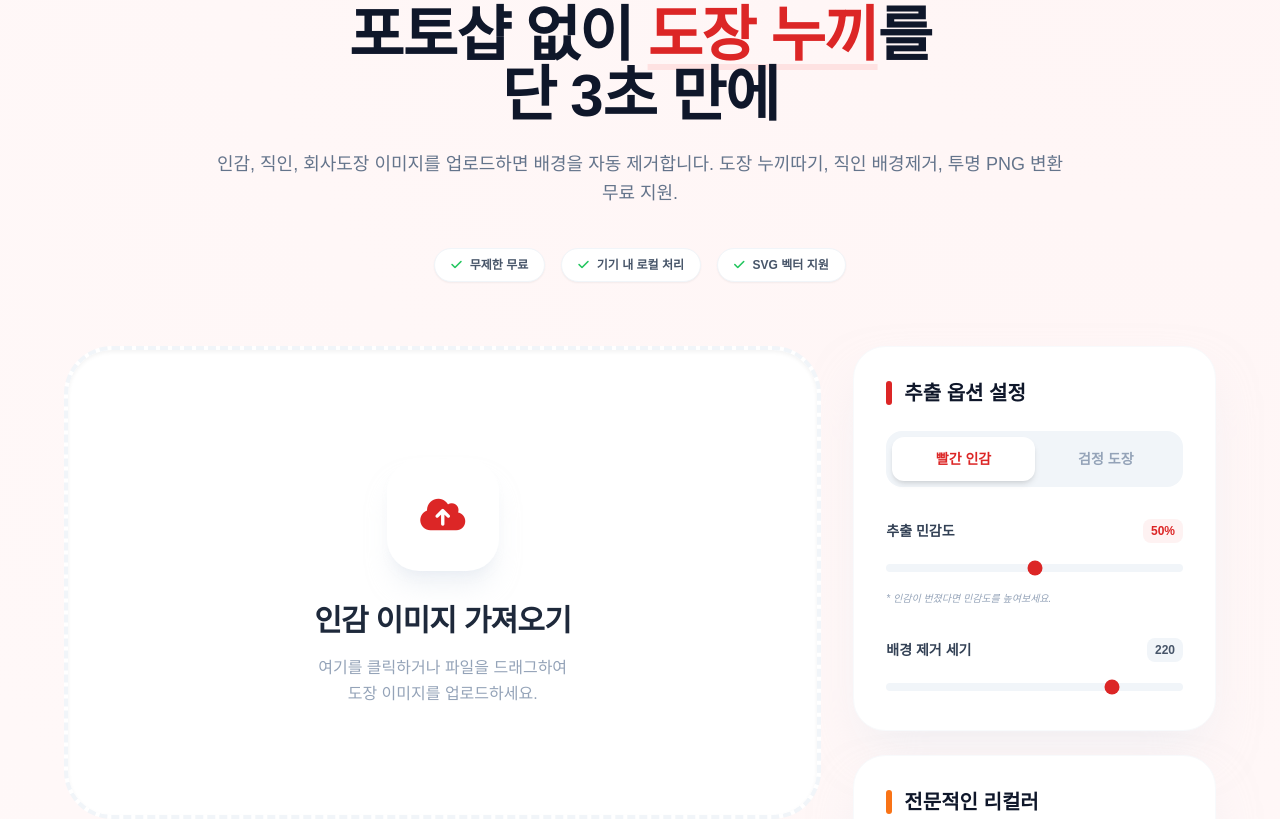
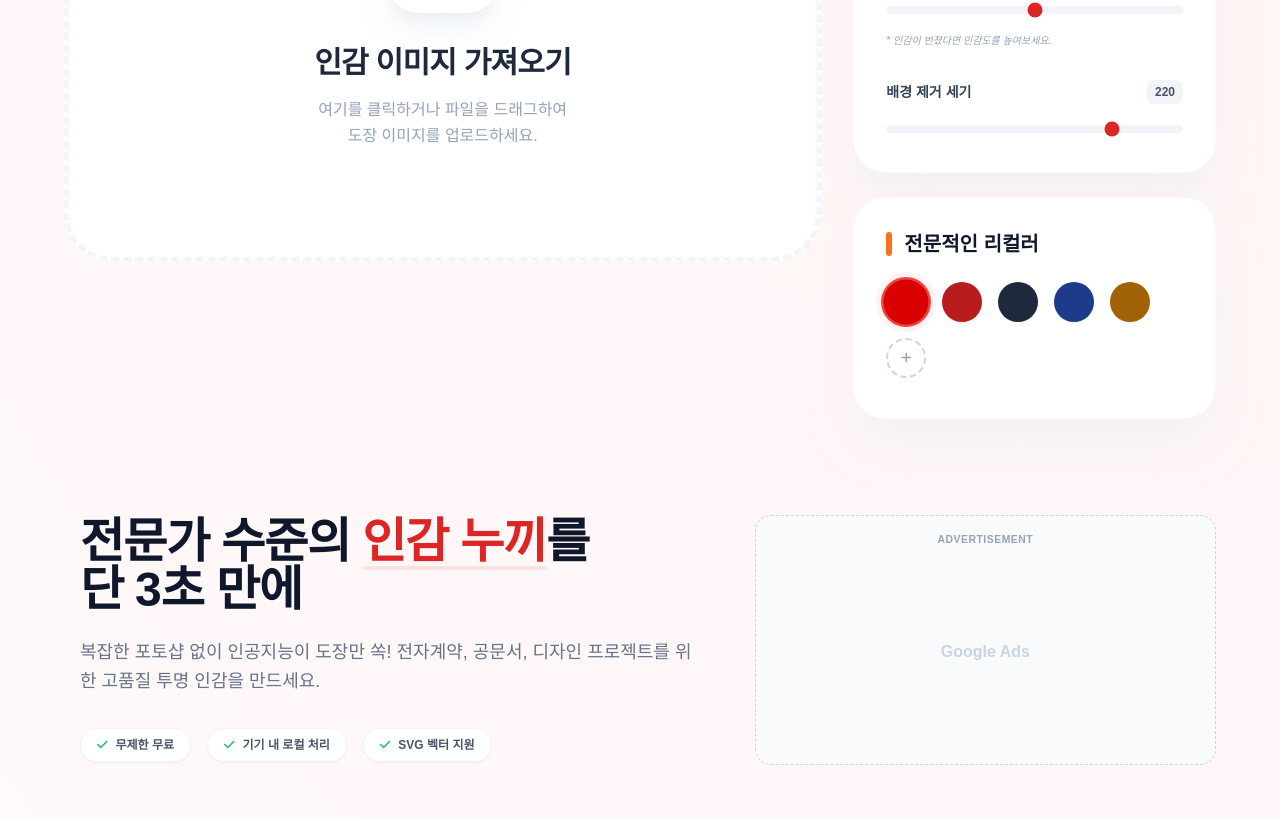
Before and after one commit to lala525404/stamp-remover, a React (Vite) app: page / in a window 1280 px wide. Shown: the part 308-1127 px from the top of the page. Built offline with nearby package versions, Linux system fonts and the light colour scheme; a web font is replaced by a local one.

Commit message:
Update App.tsx

```diff
--- a/App.tsx
+++ b/App.tsx
@@ -27,8 +27,8 @@ const TEXT = {
   ko: {
     nav: { tool: "누끼 따기", guide: "가이드", info: "정보", start: "시작하기", donate: "후원하기" },
     hero: {
-      title: <>포토샵 없이 <br className="md:hidden" /><span className="text-red-600 underline decoration-red-100 underline-offset-8">도장 누끼</span>를 <br className="hidden md:block"/>단 3초 만에</>,
-      desc: <>인감, 직인, 회사도장 이미지를 업로드하면 배경을 자동 제거합니다. <br className="md:hidden"/>도장 누끼따기, 직인 배경제거, 투명 PNG 변환 무료 지원.</>,
+      title: <>전문가 수준의 <br className="md:hidden" /><span className="text-red-600 underline decoration-red-100 underline-offset-8">인감 누끼</span>를 <br className="hidden md:block"/>단 3초 만에</>,
+      desc: <>복잡한 포토샵 없이 인공지능이 도장만 쏙! <br className="md:hidden"/>전자계약, 공문서, 디자인 프로젝트를 위한 고품질 투명 인감을 만드세요.</>,
       badge1: "무제한 무료", badge2: "기기 내 로컬 처리", badge3: "SVG 벡터 지원"
     },
     upload: { title: "인감 이미지 가져오기", desc: <>여기를 클릭하거나 파일을 드래그하여 <br/>도장 이미지를 업로드하세요.</> },
@@ -319,33 +319,8 @@ const App: React.FC = () => {
       </nav>
 
       <div className="pt-24 pb-20 px-4">
-        {/* 상단 광고 영역 */}
-        <div className="ad-container max-w-4xl mx-auto">
-          <span className="ad-label">ADVERTISEMENT</span>
-          <div className="h-24 flex items-center justify-center text-slate-300 font-bold">Google Ads</div>
-        </div>
 
-        <header className="max-w-4xl mx-auto text-center mb-16 px-4">
-          <h1 className="text-4xl md:text-6xl font-black text-slate-900 mb-6 tracking-tight leading-tight">
-            {t.hero.title}
-          </h1>
-          <p className="text-lg text-slate-500 mb-10 leading-relaxed font-medium">
-            {t.hero.desc}
-          </p>
-          <div className="flex flex-wrap justify-center gap-4">
-            <div className="flex items-center gap-2 bg-white px-4 py-2 rounded-full shadow-sm border border-slate-100 text-xs font-bold text-slate-600">
-              <i className="fa-solid fa-check text-green-500"></i> {t.hero.badge1}
-            </div>
-            <div className="flex items-center gap-2 bg-white px-4 py-2 rounded-full shadow-sm border border-slate-100 text-xs font-bold text-slate-600">
-              <i className="fa-solid fa-check text-green-500"></i> {t.hero.badge2}
-            </div>
-            <div className="flex items-center gap-2 bg-white px-4 py-2 rounded-full shadow-sm border border-slate-100 text-xs font-bold text-slate-600">
-              <i className="fa-solid fa-check text-green-500"></i> {t.hero.badge3}
-            </div>
-          </div>
-        </header>
-
-        {/* 메인 툴 영역 */}
+        {/* 메인 툴 영역 - 최상단 */}
         <div id="tool" className="max-w-6xl mx-auto grid grid-cols-1 lg:grid-cols-12 gap-8 items-start">
           <div className="lg:col-span-8 space-y-8 order-1 lg:order-1">
             {!image ? (
@@ -507,7 +482,38 @@ const App: React.FC = () => {
           </div>
         </div>
 
-        <div id="info" className="max-w-4xl mx-auto mt-40 space-y-40">
+        {/* 타이틀 + 광고 영역 */}
+        <div className="max-w-6xl mx-auto mt-16 grid grid-cols-1 lg:grid-cols-12 gap-8 items-center">
+          {/* 타이틀/히어로 */}
+          <header className="lg:col-span-7 text-center lg:text-left px-4">
+            <h1 className="text-4xl md:text-5xl font-black text-slate-900 mb-6 tracking-tight leading-tight">
+              {t.hero.title}
+            </h1>
+            <p className="text-lg text-slate-500 mb-8 leading-relaxed font-medium">
+              {t.hero.desc}
+            </p>
+            <div className="flex flex-wrap justify-center lg:justify-start gap-4">
+              <div className="flex items-center gap-2 bg-white px-4 py-2 rounded-full shadow-sm border border-slate-100 text-xs font-bold text-slate-600">
+                <i className="fa-solid fa-check text-green-500"></i> {t.hero.badge1}
+              </div>
+              <div className="flex items-center gap-2 bg-white px-4 py-2 rounded-full shadow-sm border border-slate-100 text-xs font-bold text-slate-600">
+                <i className="fa-solid fa-check text-green-500"></i> {t.hero.badge2}
+              </div>
+              <div className="flex items-center gap-2 bg-white px-4 py-2 rounded-full shadow-sm border border-slate-100 text-xs font-bold text-slate-600">
+                <i className="fa-solid fa-check text-green-500"></i> {t.hero.badge3}
+              </div>
+            </div>
+          </header>
+          {/* 광고 */}
+          <div className="lg:col-span-5">
+            <div className="ad-container">
+              <span className="ad-label">ADVERTISEMENT</span>
+              <div className="h-48 flex items-center justify-center text-slate-300 font-bold">Google Ads</div>
+            </div>
+          </div>
+        </div>
+
+        <div id="info" className="max-w-4xl mx-auto mt-24 space-y-40">
             <section id="guide">
                 <div className="text-center mb-16">
                     <span className="text-red-600 font-bold text-sm tracking-widest uppercase mb-3 block">How to use</span>
```
